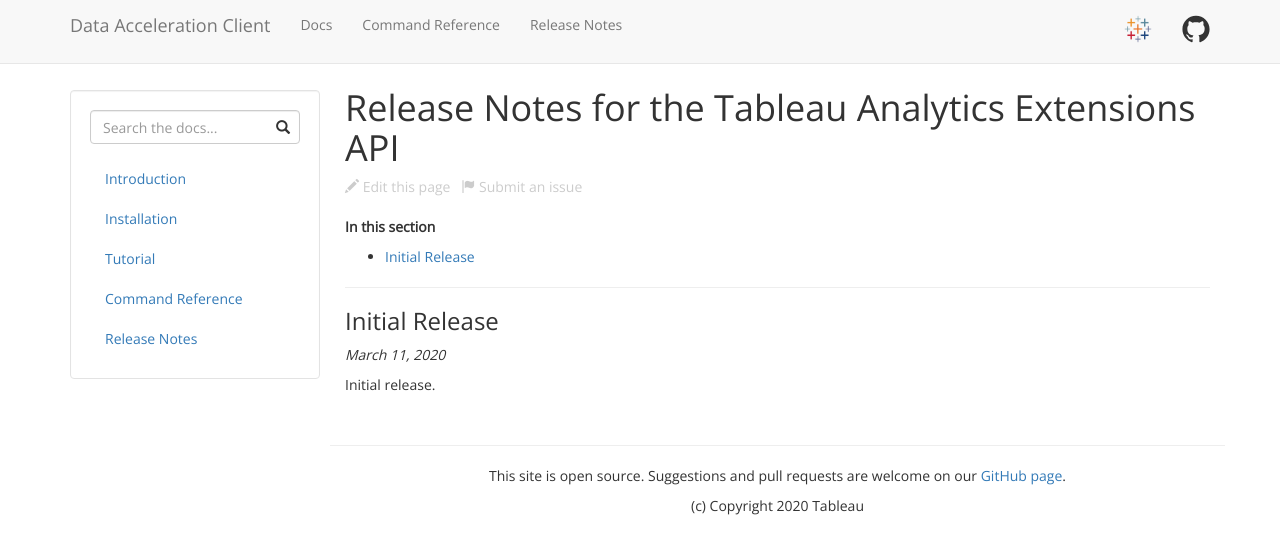
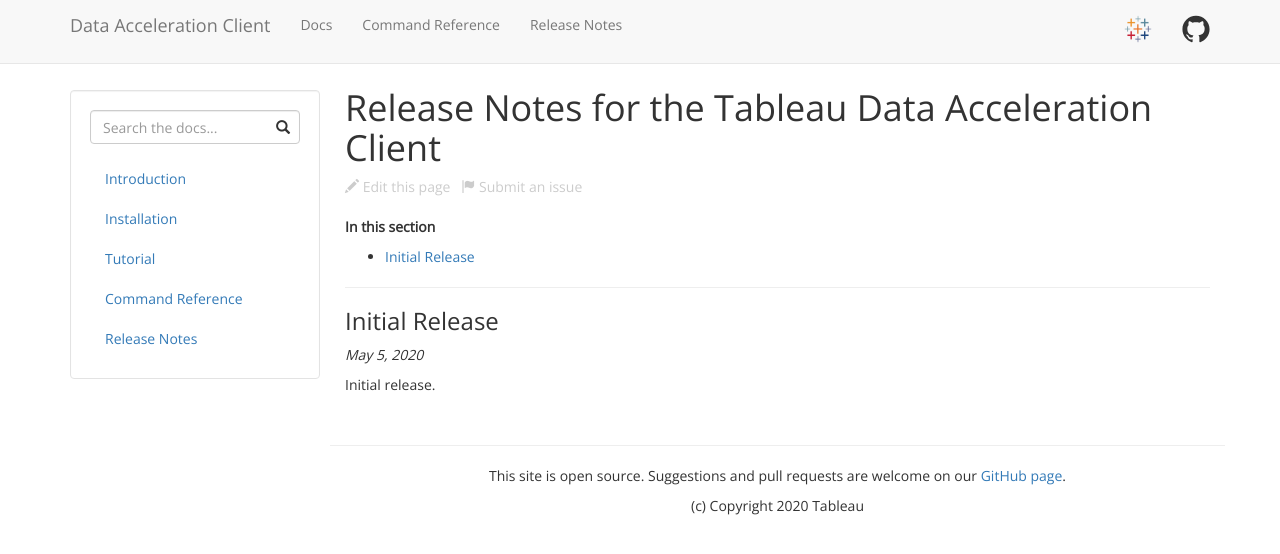
Before and after one commit to tableau/tableau-data-acceleration-client, a Jekyll site: the page built from docs/da_release-notes.md, in a window 1280 px wide. Shown: the top 554 px of the page. Built offline with Jekyll 4.4.1, drawn with Linux system fonts in a browser that asks for light colours; nearby versions of some CDN libraries.

Commit message:
fix release date

```diff
--- a/docs/da_release-notes.md
+++ b/docs/da_release-notes.md
@@ -1,5 +1,6 @@
 ---
-title: Release Notes for the Tableau Analytics Extensions API
+
+title: Release Notes for the Tableau Data Acceleration Client
 layout: docs
 ---
 
@@ -11,6 +12,7 @@
 ----
 
 ### Initial Release
-*March 11, 2020*
+
+*May 5, 2020*
 
 Initial release.
```
